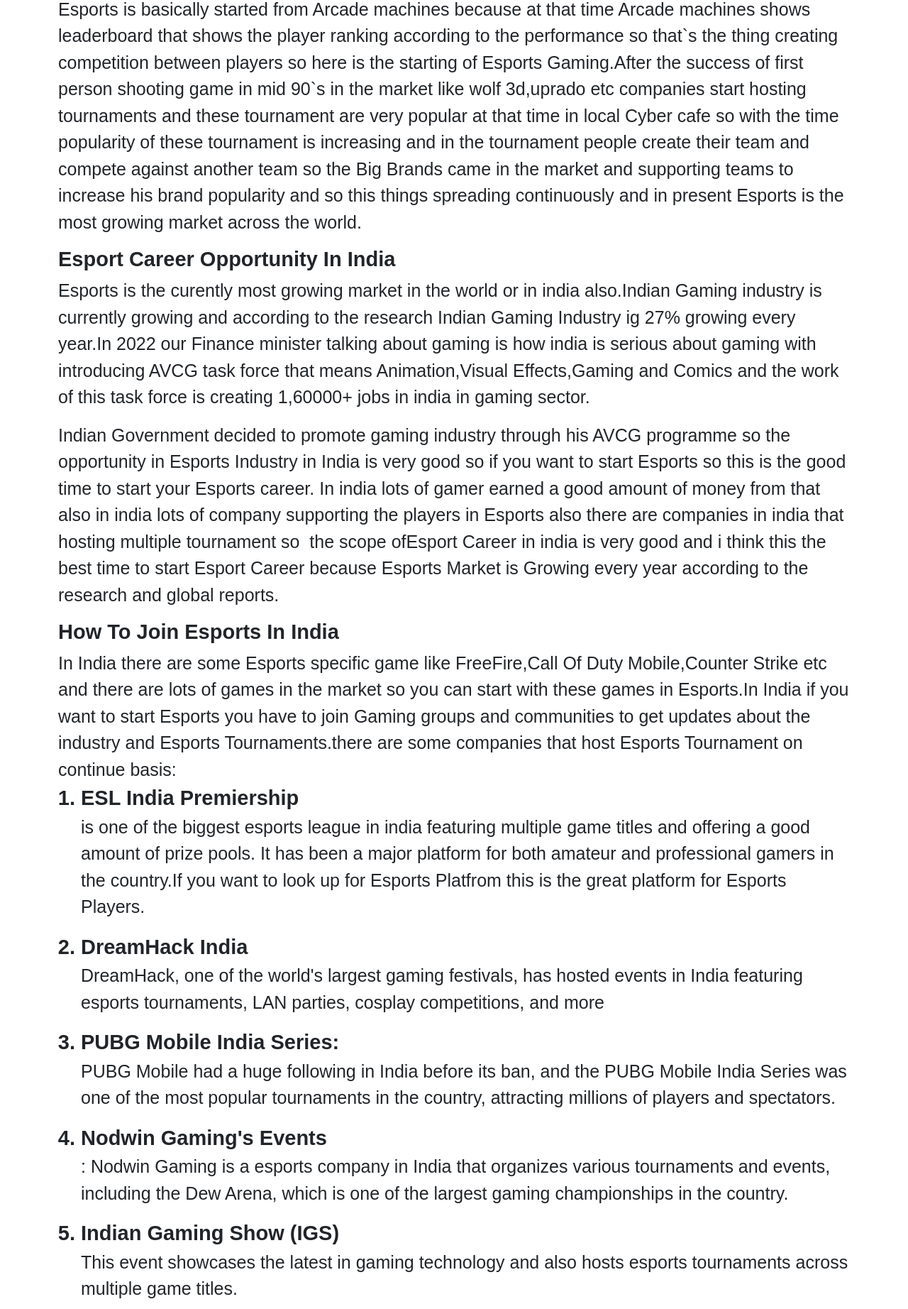
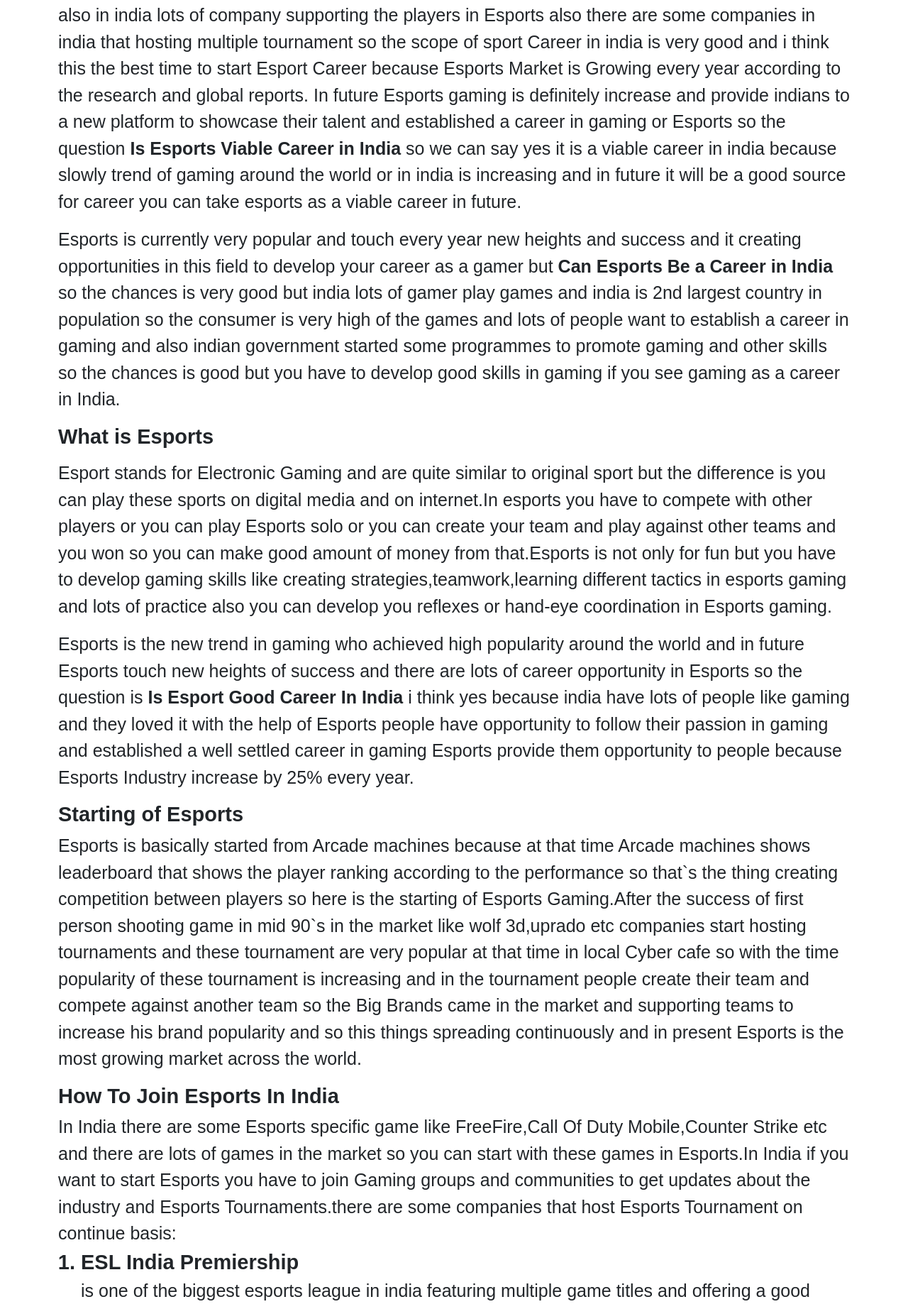
Before and after one commit to BhardwajCoder/fantasygyaan, a React (Create React App) app: page /esport-good-carrer-india in a window 1280 px wide. Shown: the part 897-2741 px from the top of the page at 71% size. Built offline with nearby package versions, Linux system fonts and the light colour scheme.

Commit message:
updates added

```diff
--- a/src/Components/About/About.js
+++ b/src/Components/About/About.js
@@ -2,7 +2,6 @@
 import { Helmet } from 'react-helmet'
 function About() {
   return (
-
     <div>
       <Helmet>
         <title>ABOUT - fantasygyaan</title>
@@ -13,13 +12,10 @@
         <h1 className='middle-h1 text-center'>ABOUT US</h1>
         <p className='my-3 '>
       <strong>Fantasygyann.com</strong> is an aggregator service for all paid fantasy gaming platforms. It aims to educate the user about all their available options and helps maximise their profits. Users can filter their search based on the parameters such as entry value, prize pool, spots in a room and platforms to be able to choose the perfect gaming rooms for them based on their confidence level.
-
 Much like aggregator or ‘comparison’ platforms that exist for the travel and hospitality sector or for products such as mutual funds and insurance policies, <strong>Fantasygyann.com</strong> is targeted toward user experience and benefit and is not affiliated with any fantasy gaming platform.
-
 <strong>Fantasygyaan.com</strong> is the best Fantasy Prediction website and it provides Fantasy Players with Fantasy Player Stats for each match, Fantasy Predictions and Team Records to help them make winning teams for Grand Leagues, Small Leagues and Head to Head Contests.</p>
       </div>
       </div>
-
   )
 }
 
--- a/src/Components/DailyNews/Dnews.js
+++ b/src/Components/DailyNews/Dnews.js
@@ -30,12 +30,8 @@
               )
             })
           }
-
-
                 </div>
               </div>
-
-
     </>
   );
 }
--- a/src/Components/Home/Home.js
+++ b/src/Components/Home/Home.js
@@ -44,5 +44,4 @@
     </>
   )
 }
-
 export default Home
--- a/src/Components/Matchdata/Match.css
+++ b/src/Components/Matchdata/Match.css
@@ -6,7 +6,6 @@
 .main-H1{
     font-weight: 700;
 }
-
 .match-video{
     width: 550px;
     height: 300px;
@@ -61,7 +60,6 @@
         width: 70%;
         margin-left: 3rem;
     }
-
     .heading-style{
     font-weight: 600;
     font-size: 26px;
@@ -72,7 +70,6 @@
         width: auto;
         height: 200px;
         padding:6px;
-
     }
     .main-H1{
         font-weight: 700;
--- a/src/Components/Matches/Matches.css
+++ b/src/Components/Matches/Matches.css
@@ -4,7 +4,6 @@
     margin:  0 25px;
     padding: 5px ;
     border-radius: 15px;
-
 }
 .Blog-card{
     display: grid;
@@ -12,7 +11,6 @@
     grid-gap: 1rem;
     margin:  auto;
    overflow-y: hidden;
-
 }
 .search-img{
     width: auto;
@@ -74,5 +72,4 @@
        overflow-y: hidden;
        overflow-x: hidden;
     }
-
 }
--- a/src/Components/Policy.js
+++ b/src/Components/Policy.js
@@ -1,7 +1,5 @@
 import React from 'react';
-
 import { Helmet } from 'react-helmet';
-
 function Policy() {
   return (
     <div className='container style' >
@@ -11,7 +9,6 @@
         <meta name="keywords" content="Privacy Policy fantasygyaan" />
       </Helmet>
         <h1 className=' my-2 middle-h1 text-center'>Privacy Policy </h1>
-
         <h2 className='Heading-all my-3'>Introduction</h2>
       <p>
 www.fantasygyaan.com respects your privacy. We are committed to ensuring the protection and security of your personal data.
--- a/src/Components/Trending/Trending12.js
+++ b/src/Components/Trending/Trending12.js
@@ -8,26 +8,33 @@
    <div className='container trending style'>
    <Helmet>
         <title>Is Esport Good Career In India - fantasygyaan</title>
-        <meta name="description" content="Esports is the most growing domain around the world.In india esports gaming is increasing check here if you want to start your career in Esports." />
-        <meta name="keywords" content="Is Esport Good Career In India,Esport Career Opportunity In India,How To Join Esports In India,What is Esports. " />
+        <meta name="description" content=">If you want to know Is Esports Good Career In India so the answer is yes  but you have to check the true facts before taking gaming as a career option." />
+        <meta name="keywords" content="Is Esport Good Career in India, Esport Career Opportunity in India,How To Join Esports in India, What is Esports. " />
         <meta name="robots" content="follow, index, max-snippet:-1, max-video-preview:-1, max-image-preview:large"/>
       </Helmet>
       <h1 className='middle-h1 my-3 text-center'>Is Esport Good Career In India</h1>
       <img src="/images/VS (6).png" alt="Is Esport Good Career In India" className='middle1-img' />
+      <h2 className='trend-heading'>Is Esport Viable Career In India - Opportunity</h2>
+      <p>Esports is the currently most growing market in the world or in india also.Indian Gaming industry is currently growing and according to the research Indian Gaming Industry ig 27% growing every year.In 2022 our Finance minister talking about gaming is how india is serious about gaming with introducing AVCG task force that means Animation,Visual Effects,Gaming and Comics and the work of this task force is creating 1,60000+ jobs in india in gaming sector.</p> <p>Indian Government decided to promote gaming industry through his AVCG programme so the opportunity in Esports Industry in India is very good so if you want to start Esports so this is the good time to start your Esports career. In india lots of gamer earned a good amount of money from that also in india lots of company supporting the players in Esports also there are some  companies in india that hosting multiple tournament so  the scope of sport
+ Career in india is very good and i think this the best time to start Esport Career because Esports Market is Growing every year according to the research and global reports. In future Esports gaming is definitely increase and provide indians to a new platform to showcase their talent and established a career in gaming or Esports so the question <strong>Is Esports  Viable Career in India</strong> so we can say yes it is a viable career in india because slowly trend of gaming around the world or in india is increasing and in future it will be a good source for career you can take esports as a viable career in future. </p>
+      <p>Esports is currently very popular and touch every year new heights and success and it creating opportunities in this field to develop your career as a gamer but <strong>Can Esports Be a Career in India</strong> so the chances is very good but india lots of gamer play games and india is 2nd largest country in population so the consumer is very high of the games and lots of people want to establish a career in gaming and also indian government started some programmes to promote gaming and other skills so the chances is good but you have to develop good skills in gaming if you see gaming as a career in India. </p>
       <h2 className='trend-heading my-3'>What is Esports</h2>
       <p>Esport stands for Electronic Gaming and are quite similar to original sport but the difference is you can play these sports on digital media and on internet.In esports you have to compete with other players or you can play Esports solo or you can create your team and play against other teams and you won so you can make good amount of money from that.Esports is not only for fun but you have to develop gaming skills like creating strategies,teamwork,learning different tactics in esports gaming and lots of practice also you can develop you reflexes or hand-eye coordination in Esports gaming. </p>
+      <p>
+      Esports is the new trend in gaming who achieved high popularity around the world and in future Esports touch new heights of success and there are lots of career opportunity in Esports so the question is <strong>Is Esport Good Career In India </strong> i think yes because india have lots of people like gaming and they loved it with the help of Esports people have opportunity to follow their passion in gaming and established a well settled career in gaming Esports provide them opportunity to people because Esports Industry increase by 25% every year.
+      </p>
       <h2 className='trend-heading'>Starting of Esports</h2>
       <p>Esports is basically started from Arcade machines because at that time Arcade machines shows leaderboard that shows the player ranking according to the performance so that`s the thing creating competition between players so here is the starting of Esports Gaming.After the success of first person shooting game in mid 90`s in the market like wolf 3d,uprado etc companies start hosting tournaments and these tournament are very popular at that time in local Cyber cafe so with the time popularity of these tournament is increasing and in the tournament people create their team and compete against another team so the Big Brands came in the market and supporting teams to increase his brand popularity and so this things spreading continuously and in present Esports is the most growing market across the world.</p>
-      <h2 className='trend-heading'>Esport Career Opportunity In India</h2>
-      <p>Esports is the curently most growing market in the world or in india also.Indian Gaming industry is currently growing and according to the research Indian Gaming Industry ig 27% growing every year.In 2022 our Finance minister talking about gaming is how india is serious about gaming with introducing AVCG task force that means Animation,Visual Effects,Gaming and Comics and the work of this task force is creating 1,60000+ jobs in india in gaming sector.</p> <p>Indian Government decided to promote gaming industry through his AVCG programme so the opportunity in Esports Industry in India is very good so if you want to start Esports so this is the good time to start your Esports career. In india lots of gamer earned a good amount of money from that also in india lots of company supporting the players in Esports also there are companies in india that hosting multiple tournament so  the scope ofEsport Career in india is very good and i think this the best time to start Esport Career because Esports Market is Growing every year according to the research and global reports.  </p>
       <h2 className='trend-heading'>How To Join Esports In India</h2>
       <p>In India there are some Esports specific game like FreeFire,Call Of Duty Mobile,Counter Strike etc and there are lots of games in the market so you can start with these games in Esports.In India if you want to start Esports you have to join Gaming groups and communities to get updates about the industry and Esports Tournaments.there are some companies that host Esports Tournament on continue basis: <ol>
-        <li className='trend-heading'>ESL India Premiership</li><span><p>is one of the biggest esports league in india featuring multiple game titles and offering a good amount of prize pools. It has been a major platform for both amateur and professional gamers in the country.If you want to look up for Esports Platfrom this is the great platform for Esports Players.</p></span>
-        <li className='trend-heading'>DreamHack India</li><span><p> DreamHack, one of the world's largest gaming festivals, has hosted events in India featuring esports tournaments, LAN parties, cosplay competitions, and more</p></span>
-        <li className='trend-heading'>PUBG Mobile India Series:</li><span><p>PUBG Mobile had a huge following in India before its ban, and the PUBG Mobile India Series was one of the most popular tournaments in the country, attracting millions of players and spectators.</p></span>
-        <li className='trend-heading'>Nodwin Gaming's Events</li><span><p>: Nodwin Gaming is a esports company in India that organizes various tournaments and events, including the Dew Arena, which is one of the largest gaming championships in the country.</p></span>
-        <li className='trend-heading'>Indian Gaming Show (IGS)</li><span><p> This event showcases the latest in gaming technology and also hosts esports tournaments across multiple game titles.</p></span>
-        </ol>you can check these platforms and tournaments if you start esports but you have to develop good and competitve skills in particular game because Esports is very competitive also you have to develop team work skills and creating strategies also you have to do lots of practice.if you see Esports as a career and you can join some websites on internet that provides you updates about Esports Tournaments. </p>
+        <li className='trend-heading'>ESL India Premiership</li><span><p>is one of the biggest esports league in india featuring multiple game titles and offering a good amount of prize pools. It has been a major platform for both amateur and professional gamers in the country.If you want to look up for Esports Platform this is the great platform for Esports Players.</p> <p>ESL hosts multiple tournament in india providing the top platform to indian gamers at national or international levels also helps to develop career in Esports gaming and with the help of ESL tournament players can win good amount of money and they can earn money from gaming.This is one of the top esports platform in india and with the help of these types of tournament player see gaming as a career option.</p></span>
+        <li className='trend-heading'>DreamHack India</li><span><p> DreamHack, one of the world's largest gaming festivals, has hosted events in India featuring esports tournaments, LAN parties, cosplay competitions, and more. In DreamHack events players brings their personal devices or play in their personal devices and compete with each other DreamHack is very popular in india. this series of tournament runs multiple times in a year according to the reports DreamHack hosts the tournament that prize pool is 12lac INR. so you can win good money from that if you win in DreamHack tournament.</p></span>
+        <li className='trend-heading'>PUBG Mobile India Series:</li><span><p>PUBG Mobile had a huge following in India before its ban, and the PUBG Mobile India Series was one of the most popular tournaments in the country, attracting millions of players and spectators. it organised by Tencent games and Pubg Corporation.Pubg is very famous in india at the time of lockdown in india so the developers of pubg mobile see its popularity in india and they decide to launch the Pubg Mobile India Series to create more opportunities for the player to take this game seriously and also provide the opportunity to players to earn money from that.</p></span>
+        <li className='trend-heading'>Nodwin Gaming's Events</li><span><p>: Nodwin Gaming is an esports company in India that organizes various tournaments and events, including the Dew Arena, which is one of the largest gaming championships in the country. They host different games like Dota2,Pubg Mobile,Counter Strike etc.Nodwin Gaming provide chance to professional players,teams and people who love playing games around the world to compete for prizes and showing their gaming skills in front of the world.Nodwin gaming provides the good opportunity to the players who see gaming as a career option.</p></span>
+        <li className='trend-heading'>Indian Gaming Show (IGS)</li><span><p> This event showcases the latest in gaming technology and also hosts esports tournaments across multiple game titles.The motive of the Indian Gaming Show is to showcase the latest trend in technically and developing the gaming industry on both National and International Level It provides a platform for gaming companies, developers, hardware manufacturers, and game lovers to come together, network, and explore opportunities in the Indian gaming market and create gaming as a career opportunity in India.</p></span>
+        </ol>you can check these platforms and tournaments if you start esports but you have to develop good and competitive skills in particular game because Esports is very competitive also you have to develop team work skills and creating strategies also you have to do lots of practice.if you see Esports as a career and you can join some websites on internet that provides you updates about Esports Tournaments. </p>
+        <h3 className='trend-heading'>Wrap up on Is Esport Good Career In India </h3>
+        <p >Esports in india is currently growing and trending many people in india play games for fun but when Esports started in india people take this seriously and try to make career in Esports gaming also Indian government started some programmes that promote these type of skills so this is the good chance for indian people who see gaming as a career they have the opportunity right now because gaming industry is growing every year by 25% and in future Esports touches the new height of success in india or around the world so the answer is yes <strong>Is Esport Good Career In India</strong> because chance is very high and the growth of gaming industry is very good and it increase in future also after 5-10 years Esports is the new future of gaming also it creates the job opportunities for the people who are good in graphic designing,game development,hardware manufacturers or skilled gamers because they can earn money by competing with other players or design and creating games so Esports is the new future of gaming and Esports have the potential that people will see Esports as career in india or around the world.   </p>
       <h3 className='trend-heading'>Related Articles</h3>
      <ul>
         <Link to='is-ipl-scripted-or-not'> <li>Is Ipl Scripted Or Not</li></Link>
```
Also changed, not shown: src/Components/DailyMatches.js (+0 -22 lines), src/Components/DailyNews/Dnews.css (+0 -11 lines), src/Components/Matches/Matches.js (+2 -7 lines), src/Components/Middle/Middle.css (+1 -6 lines), src/Components/Newsdata.js (+0 -10 lines).
